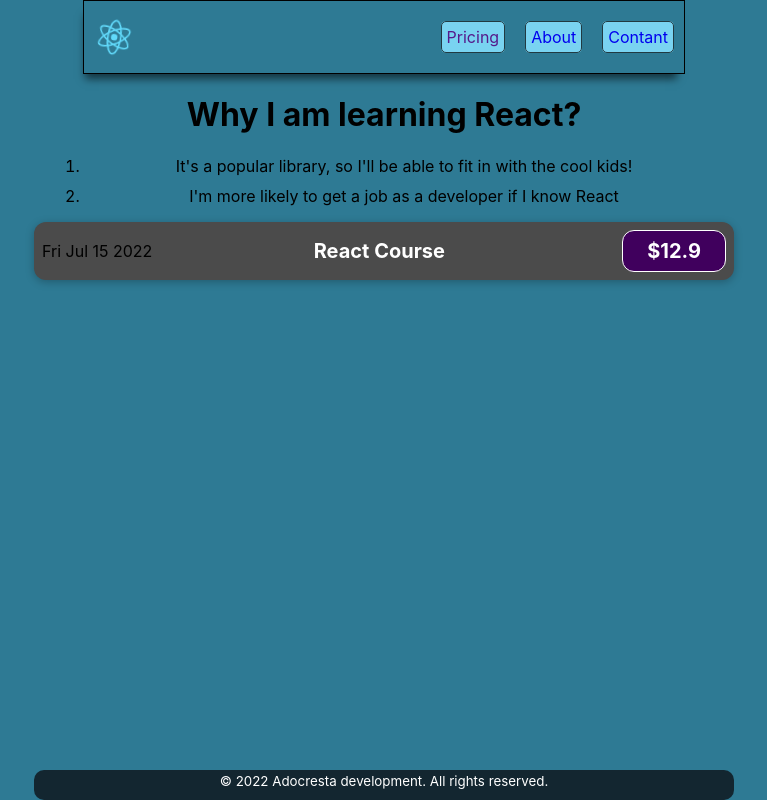
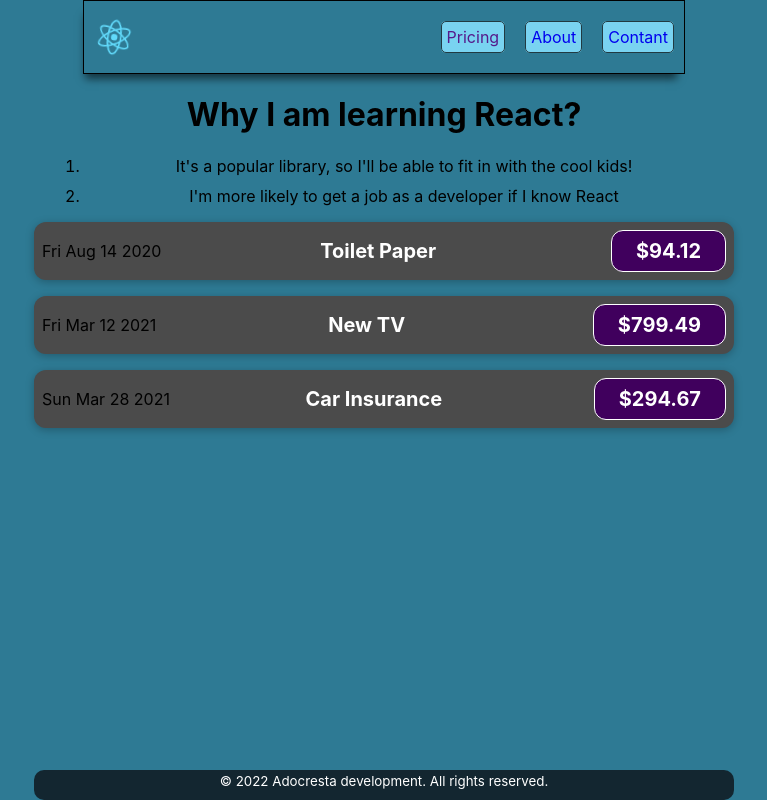
Before and after one commit to Adocresta/learning-react, a React (Create React App) app: page / in a window 1280 px wide. Shown: the whole page, without its empty margins (256-1023 px from the left). Built offline with nearby package versions, Linux system fonts and the light colour scheme.

Commit message:
Passing data with 'props'

```diff
--- a/src/App.js
+++ b/src/App.js
@@ -5,16 +5,53 @@
 import ExpenseItem from "./components/ExpenseItem";
 import React from "react";
 
+// fragment tags for a parent element
 function App() {
+  const expenses = [
+    {
+      id: "e1",
+      title: "Toilet Paper",
+      amount: 94.12,
+      date: new Date(2020, 7, 14),
+    },
+    { id: "e2", title: "New TV", amount: 799.49, date: new Date(2021, 2, 12) },
+    {
+      id: "e3",
+      title: "Car Insurance",
+      amount: 294.67,
+      date: new Date(2021, 2, 28),
+    },
+    {
+      id: "e4",
+      title: "New Desk (Wooden)",
+      amount: 450,
+      date: new Date(2021, 5, 12),
+    },
+  ];
+
   return (
     <React.Fragment>
       <Header />
       <MainContent />
-      <ExpenseItem></ExpenseItem>
+      {/* Passing data with props */}
+      <ExpenseItem
+        title={expenses[0].title}
+        amount={expenses[0].amount}
+        date={expenses[0].date}
+      />
+      <ExpenseItem
+        title={expenses[1].title}
+        amount={expenses[1].amount}
+        date={expenses[1].date}
+      />
+      <ExpenseItem
+        title={expenses[2].title}
+        amount={expenses[2].amount}
+        date={expenses[2].date}
+      />
       <Footer />
     </React.Fragment>
   );
 }
 
 export default App;
-// fragment tags for a parent element
--- a/src/components/ExpenseItem.js
+++ b/src/components/ExpenseItem.js
@@ -1,16 +1,12 @@
 import "./ExpenseItem.css";
 
-function ExpenseItem() {
-  const expenseDate = new Date(2022, 6, 15).toDateString();
-  const expenseName = "React Course";
-  const expenseAmount = 12.9;
-
+function ExpenseItem(props) {
   return (
     <div className="expense-item">
-      <div>{expenseDate}</div>
+      <div>{props.date.toDateString()}</div>
       <div className="expense-item__description">
-        <h2>{expenseName}</h2>
-        <div className="expense-item__price">${expenseAmount}</div>
+        <h2>{props.title}</h2>
+        <div className="expense-item__price">${props.amount}</div>
       </div>
     </div>
   );
```
